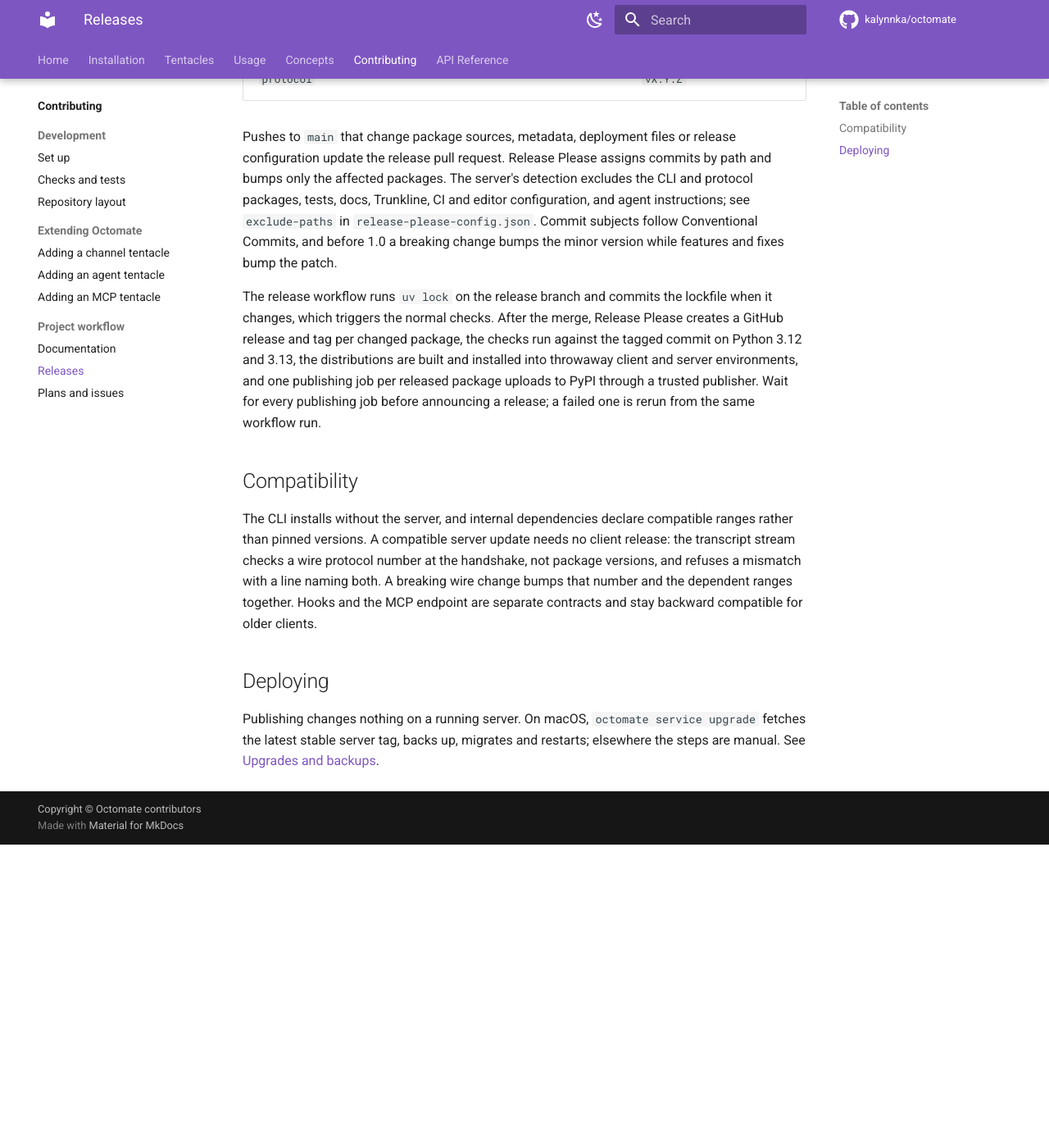
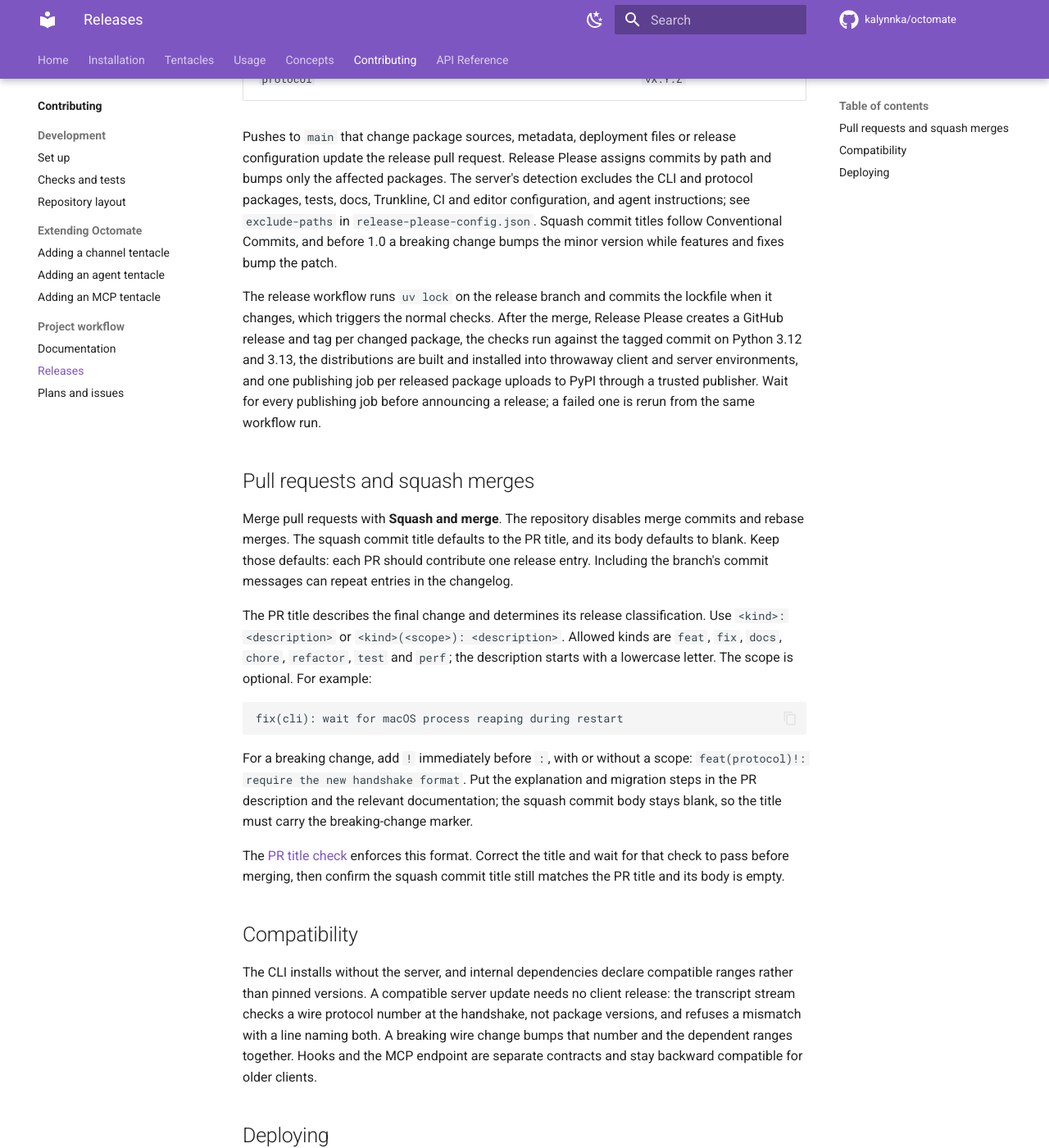
Before and after one commit to kalynnka/octomate, an MkDocs documentation site: the page built from docs/contributing/releases.md, in a window 1280 px wide and 1400 px high, scrolled down 408 px. Shown: the whole window at 82% size. Built offline with MkDocs 1.6.1 and Material for MkDocs 9.7.7, drawn with Linux system fonts in a browser that asks for light colours; comment, search, counter and statistics services are not loaded; before the commit the page ends 1438 px from its top, so only the background shows below that.

Commit message:
chore: align release workflow with squash merges (#98)

````diff
--- a/docs/contributing/releases.md
+++ b/docs/contributing/releases.md
@@ -13,7 +13,7 @@ configuration update the release pull request. Release Please assigns commits by
 path and bumps only the affected packages. The server's detection excludes the
 CLI and protocol packages, tests, docs, Trunkline, CI and editor configuration, and
 agent instructions; see `exclude-paths` in `release-please-config.json`.
-Commit subjects follow Conventional Commits, and
+Squash commit titles follow Conventional Commits, and
 before 1.0 a breaking change bumps the minor version while features and fixes bump
 the patch.
 
@@ -24,6 +24,33 @@ tagged commit on Python 3.12 and 3.13, the distributions are built and installed
 into throwaway client and server environments, and one publishing job per released
 package uploads to PyPI through a trusted publisher. Wait for every publishing job
 before announcing a release; a failed one is rerun from the same workflow run.
+
+## Pull requests and squash merges
+
+Merge pull requests with **Squash and merge**. The repository disables merge
+commits and rebase merges. The squash commit title defaults to the PR title, and
+its body defaults to blank. Keep those defaults: each PR should contribute one
+release entry. Including the branch's commit messages can repeat entries in the
+changelog.
+
+The PR title describes the final change and determines its release classification.
+Use `<kind>: <description>` or `<kind>(<scope>): <description>`. Allowed kinds are
+`feat`, `fix`, `docs`, `chore`, `refactor`, `test` and `perf`; the description starts
+with a lowercase letter. The scope is optional. For example:
+
+```text
+fix(cli): wait for macOS process reaping during restart
+```
+
+For a breaking change, add `!` immediately before `:`, with or without a scope:
+`feat(protocol)!: require the new handshake format`. Put the explanation and
+migration steps in the PR description and the relevant documentation; the squash
+commit body stays blank, so the title must carry the breaking-change marker.
+
+The [PR title check](https://github.com/kalynnka/octomate/blob/main/.github/workflows/pr-title.yml)
+enforces this format. Correct the title and wait for that check to pass before
+merging, then confirm the squash commit title still matches the PR title and its
+body is empty.
 
 ## Compatibility
 
````
Also changed, not shown: AGENTS.md (+1 -1 lines), 1 other file.
